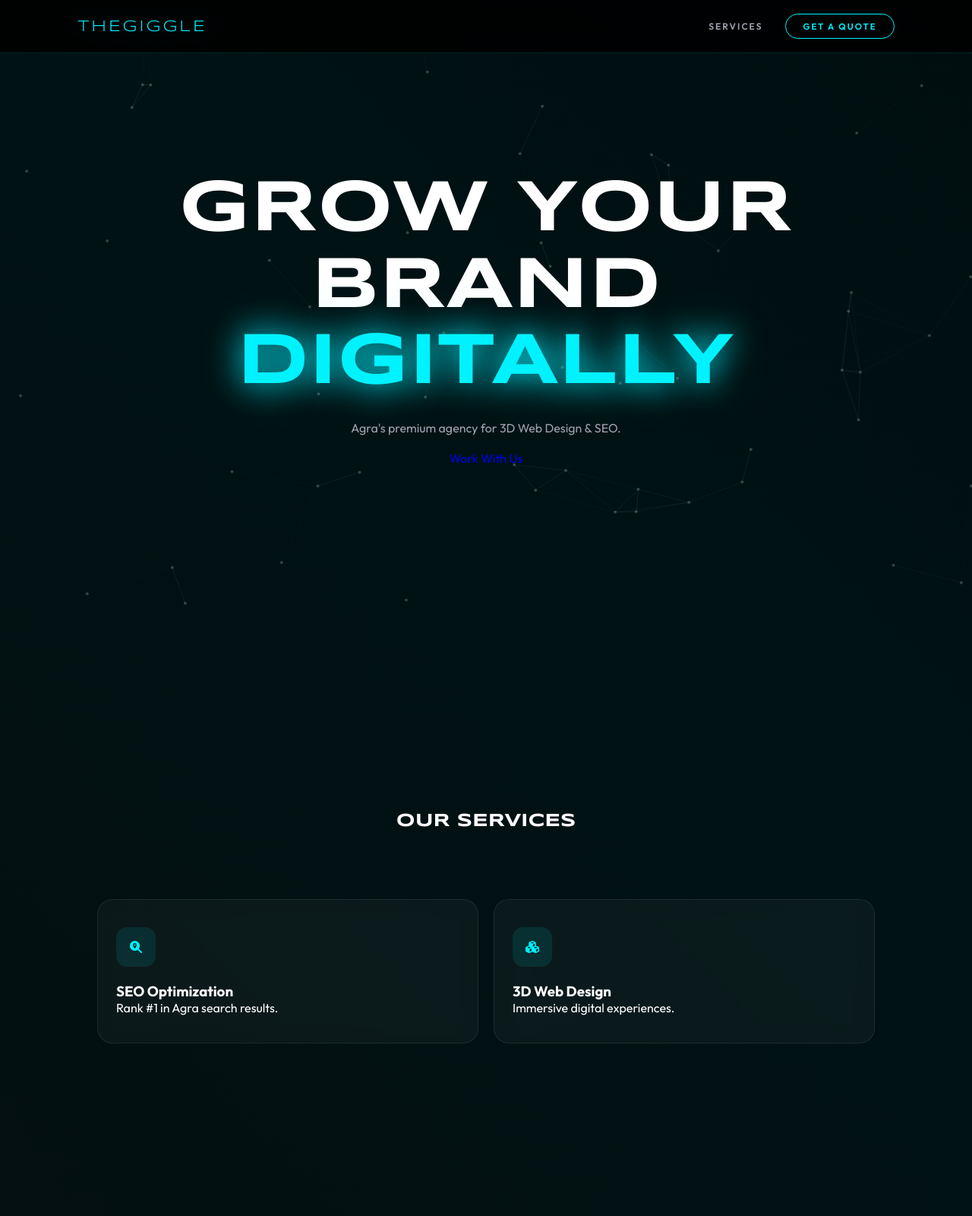
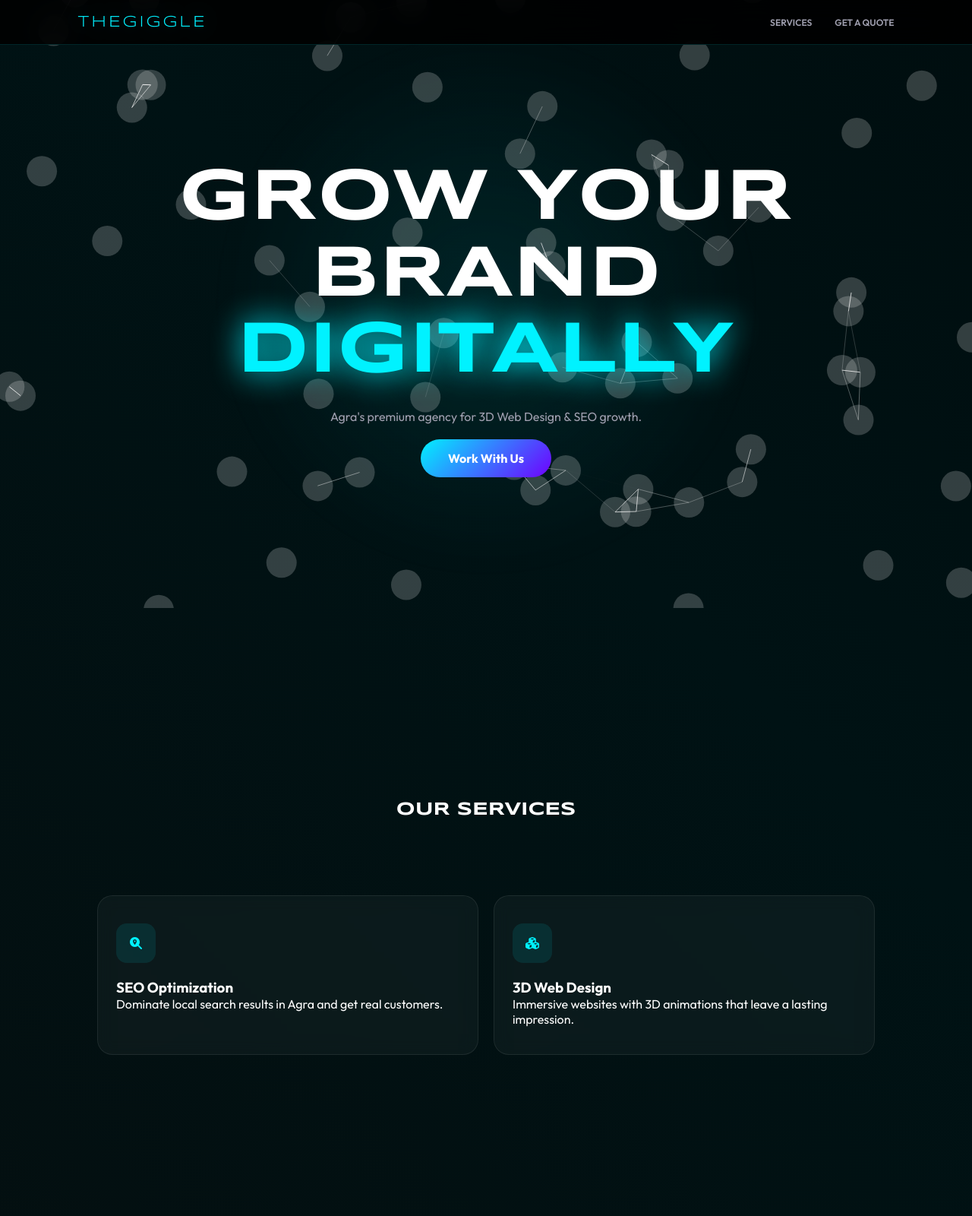
Before and after one commit to thegiggle6-afk/Thegiggleads, a plain HTML site: page index.html in a window 1280 px wide. Shown: the top 1600 px of the page at 76% size. Drawn offline with nearby package versions, Linux system fonts and the light colour scheme; some packages are replaced by stand-ins of ours; a script that the page names is missing.

Commit message:
Update index.html

```diff
--- a/index.html
+++ b/index.html
@@ -17,6 +17,28 @@
     <meta property="og:type" content="website">
     <meta property="og:url" content="https://thegiggle6-afk.github.io/Thegiggleads/">
     <meta property="og:image" content="https://thegiggle6-afk.github.io/Thegiggleads/my-photo.jpg">
+
+    <script type="application/ld+json">
+    {
+      "@context": "https://schema.org",
+      "@type": "LocalBusiness",
+      "name": "TheGiggle Digital Marketing Agency",
+      "image": "https://thegiggle6-afk.github.io/Thegiggleads/my-photo.jpg",
+      "@id": "https://thegiggle6-afk.github.io/Thegiggleads/",
+      "url": "https://thegiggle6-afk.github.io/Thegiggleads/",
+      "telephone": "+919193738863",
+      "email": "ajaydd111@gmail.com",
+      "description": "TheGiggle is Agra's premier digital marketing agency specializing in SEO, web design, social media marketing, and e-commerce growth.",
+      "address": {
+        "@type": "PostalAddress",
+        "streetAddress": "03 Manubhihar Colony, Dehtora",
+        "addressLocality": "Agra",
+        "postalCode": "282007",
+        "addressRegion": "UP",
+        "addressCountry": "IN"
+      }
+    }
+    </script>
 
     <link href="https://fonts.googleapis.com/css2?family=Syncopate:wght@400;700&family=Outfit:wght@300;400;600;700&display=swap" rel="stylesheet">
     <link rel="stylesheet" href="https://cdnjs.cloudflare.com/ajax/libs/font-awesome/6.4.0/css/all.min.css">
@@ -54,18 +76,25 @@
             100% { background-position: 0% 50%; }
         }
 
-        /* 3D BACKGROUND BOX */
-        #bg-box {
-            position: fixed; top: 0; left: 0;
-            width: 100%; height: 100%; z-index: -2;
-            opacity: 0.6;
+        /* 3D GROWING BACKGROUND SIGN/GLOW */
+        .glow-overlay {
+            position: fixed;
+            top: 50%; left: 50%;
+            transform: translate(-50%, -50%);
+            width: 300px; height: 300px;
+            background: radial-gradient(circle, rgba(0,242,255,0.15) 0%, transparent 70%);
+            border-radius: 50%;
+            z-index: -1;
+            animation: growGlow 4s ease-in-out infinite;
         }
 
-        /* FLOATING PARTICLES */
-        #particles-js {
-            position: fixed; width: 100%; height: 100%;
-            top: 0; left: 0; z-index: -1;
+        @keyframes growGlow {
+            0%, 100% { transform: translate(-50%, -50%) scale(1); opacity: 0.3; }
+            50% { transform: translate(-50%, -50%) scale(2.5); opacity: 0.6; }
         }
+
+        #bg-box { position: fixed; top: 0; left: 0; width: 100%; height: 100%; z-index: -2; opacity: 0.6; }
+        #particles-js { position: fixed; width: 100%; height: 100%; z-index: -1; top: 0; left: 0; }
 
         nav {
             position: fixed; top: 0; width: 100%;
@@ -75,7 +104,6 @@
             background: rgba(0,0,0,0.88);
             backdrop-filter: blur(20px);
             border-bottom: 1px solid rgba(0,242,255,0.15);
-            transition: padding 0.3s;
         }
 
         .logo {
@@ -88,113 +116,51 @@
         }
 
         .nav-links { display: flex; gap: 30px; align-items: center; }
-        .nav-links a {
-            color: var(--text-muted);
-            text-decoration: none;
-            font-size: 0.75rem;
-            font-weight: 600;
-            letter-spacing: 2px;
-            text-transform: uppercase;
-            transition: color 0.3s;
-        }
+        .nav-links a { color: var(--text-muted); text-decoration: none; font-size: 0.75rem; font-weight: 600; text-transform: uppercase; }
         .nav-links a:hover { color: var(--primary); }
 
-        .nav-cta {
-            padding: 8px 22px;
-            background: transparent;
-            border: 1px solid var(--primary);
-            color: var(--primary) !important;
-            border-radius: 50px;
-            font-size: 0.72rem !important;
-            transition: all 0.3s !important;
-        }
-        .nav-cta:hover { background: var(--primary) !important; color: #000 !important; }
+        section { min-height: 100vh; padding: 120px 10% 80px; display: flex; flex-direction: column; justify-content: center; }
 
-        section {
-            min-height: 100vh;
-            padding: 120px 10% 80px;
-            display: flex;
-            flex-direction: column;
-            justify-content: center;
+        .hero { text-align: center; }
+        .hero h1 { font-family: 'Syncopate', sans-serif; font-size: clamp(2.2rem, 9vw, 6rem); line-height: 1.05; margin-bottom: 24px; }
+        .hero h1 span { color: var(--primary); text-shadow: 0 0 40px var(--primary); }
+
+        .services-grid { display: grid; grid-template-columns: repeat(auto-fit, minmax(260px, 1fr)); gap: 20px; margin-top: 50px; }
+
+        .card {
+            background: var(--card-bg); border: 1px solid var(--card-border);
+            padding: 36px 24px; border-radius: 20px; text-decoration: none; color: inherit;
+            transition: 0.4s ease; backdrop-filter: blur(10px); display: block;
         }
 
-        .hero { text-align: center; align-items: center; }
+        .card:hover { transform: translateY(-10px); border-color: var(--primary); box-shadow: 0 20px 60px rgba(0,242,255,0.2); }
 
-        .hero h1 {
-            font-family: 'Syncopate', sans-serif;
-            font-size: clamp(2.2rem, 9vw, 6rem);
-            line-height: 1.05;
-            margin-bottom: 24px;
+        .card-icon {
+            width: 52px; height: 52px; background: rgba(0,242,255,0.1);
+            border-radius: 14px; display: flex; align-items: center; justify-content: center;
+            margin-bottom: 20px; animation: floatIcon 3s ease-in-out infinite;
         }
 
-        .hero h1 span {
-            color: var(--primary);
-            text-shadow: 0 0 40px var(--primary), 0 0 80px rgba(0,242,255,0.3);
-        }
+        @keyframes floatIcon { 0%, 100% { transform: translateY(0); } 50% { transform: translateY(-10px); } }
 
-        .services-grid {
-            display: grid;
-            grid-template-columns: repeat(auto-fit, minmax(260px, 1fr));
-            gap: 20px;
-            margin-top: 50px;
-        }
+        .btn { padding: 15px 36px; border-radius: 50px; font-weight: 700; text-decoration: none; display: inline-block; transition: 0.4s; }
+        .btn-primary { background: linear-gradient(135deg, var(--primary), var(--secondary)); color: #fff; border: none; }
 
-        .card {
-            background: var(--card-bg);
-            border: 1px solid var(--card-border);
-            padding: 36px 24px;
-            border-radius: 20px;
-            text-align: left;
-            transition: 0.4s ease;
-            backdrop-filter: blur(10px);
-            text-decoration: none;
-            display: block;
-            color: inherit;
-        }
-
-        .card:hover {
-            transform: translateY(-10px);
-            border-color: var(--primary);
-            box-shadow: 0 20px 60px rgba(0,242,255,0.15);
-        }
-
-        .card-icon {
-            width: 52px; height: 52px;
-            background: rgba(0,242,255,0.1);
-            border-radius: 14px;
-            display: flex; align-items: center; justify-content: center;
-            margin-bottom: 20px;
-            animation: floatIcon 3s ease-in-out infinite;
-        }
-
-        @keyframes floatIcon {
-            0%, 100% { transform: translateY(0); }
-            50% { transform: translateY(-10px); }
-        }
-
-        .contact-form {
-            background: var(--card-bg);
-            border: 1px solid var(--card-border);
-            border-radius: 24px;
-            padding: 36px;
-            backdrop-filter: blur(15px);
-        }
-
+        .contact-form { background: var(--card-bg); padding: 36px; border-radius: 24px; border: 1px solid var(--card-border); backdrop-filter: blur(15px); }
         .form-group { margin-bottom: 16px; }
         .form-group label { display: block; font-size: 0.72rem; color: var(--text-muted); margin-bottom: 8px; text-transform: uppercase; }
         .form-group input, .form-group textarea {
-            width: 100%; padding: 14px; background: rgba(0,0,0,0.3);
-            border: 1px solid rgba(255,255,255,0.1); color: #fff; border-radius: 12px;
+            width: 100%; padding: 14px; background: rgba(0,0,0,0.4); border: 1px solid rgba(255,255,255,0.1); color: #fff; border-radius: 12px;
         }
 
         footer { padding: 30px 10%; border-top: 1px solid rgba(255,255,255,0.06); text-align: center; }
 
-        @media (max-width: 768px) {
-            .nav-links { display: none; }
-        }
+        @media (max-width: 768px) { .nav-links { display: none; } }
     </style>
 </head>
 <body>
+
+    <div class="glow-overlay"></div>
 
     <div id="bg-box">
         <script type="module" src="https://unpkg.com/@splinetool/viewer@1.0.28/build/spline-viewer.js"></script>
@@ -213,30 +179,30 @@
     <section id="home" class="hero">
         <div data-aos="fade-up">
             <h1>GROW YOUR BRAND<br><span>DIGITALLY</span></h1>
-            <p style="color: var(--text-muted); max-width: 500px; margin: 20px auto;">Agra's premium agency for 3D Web Design & SEO.</p>
-            <a href="#contact" class="btn btn-primary" style="text-decoration: none;">Work With Us</a>
+            <p style="color: var(--text-muted); max-width: 500px; margin: 20px auto;">Agra's premium agency for 3D Web Design & SEO growth.</p>
+            <a href="#contact" class="btn btn-primary">Work With Us</a>
         </div>
     </section>
 
     <section id="services">
-        <h2 style="font-family: 'Syncopate'; margin-bottom: 40px; text-align: center;">OUR <span>SERVICES</span></h2>
+        <h2 style="font-family: 'Syncopate'; margin-bottom: 50px; text-align: center;">OUR <span>SERVICES</span></h2>
         <div class="services-grid">
             <a href="seo-optimization.html" class="card" data-aos="fade-up">
                 <div class="card-icon"><i class="fas fa-search-location" style="color:var(--primary)"></i></div>
                 <h3>SEO Optimization</h3>
-                <p>Rank #1 in Agra search results.</p>
+                <p>Dominate local search results in Agra and get real customers.</p>
             </a>
             <a href="web-design.html" class="card" data-aos="fade-up" data-aos-delay="100">
                 <div class="card-icon"><i class="fas fa-cubes" style="color:var(--primary)"></i></div>
                 <h3>3D Web Design</h3>
-                <p>Immersive digital experiences.</p>
+                <p>Immersive websites with 3D animations that leave a lasting impression.</p>
             </a>
         </div>
     </section>
 
     <section id="contact">
         <div class="contact-form" data-aos="fade-up">
-            <h2 style="font-family: 'Syncopate'; margin-bottom: 20px; text-align: center;">CONTACT <span>US</span></h2>
+            <h2 style="font-family: 'Syncopate'; margin-bottom: 30px; text-align: center;">CONTACT <span>US</span></h2>
             <form action="https://formspree.io/f/xdabegna" method="POST">
                 <div class="form-group"><label>Name</label><input type="text" name="name" required></div>
                 <div class="form-group"><label>Email</label><input type="email" name="email" required></div>
@@ -254,9 +220,8 @@
     <script src="https://cdn.jsdelivr.net/particles.js/2.0.0/particles.min.js"></script>
     <script>
         AOS.init({ duration: 800, once: true });
-
         particlesJS('particles-js', {
-            "particles": { "number": { "value": 50 }, "color": { "value": "#ffffff" }, "opacity": { "value": 0.2 }, "size": { "value": 2 }, "line_linked": { "enable": true, "distance": 150, "color": "#ffffff", "opacity": 0.1, "width": 1 }, "move": { "enable": true, "speed": 1 } }
+            "particles": { "number": { "value": 50 }, "color": { "value": "#ffffff" }, "opacity": { "value": 0.2 }, "move": { "enable": true, "speed": 1 } }
         });
     </script>
 </body>
```
